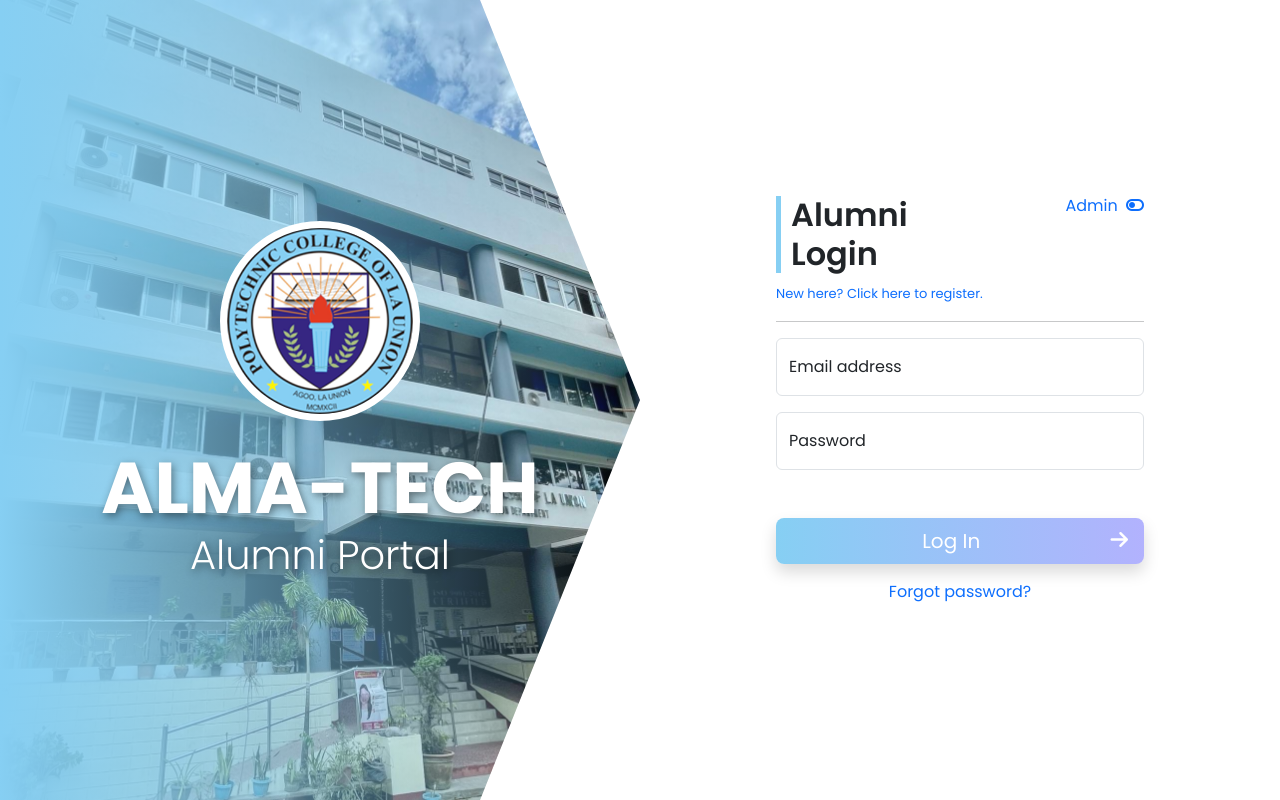
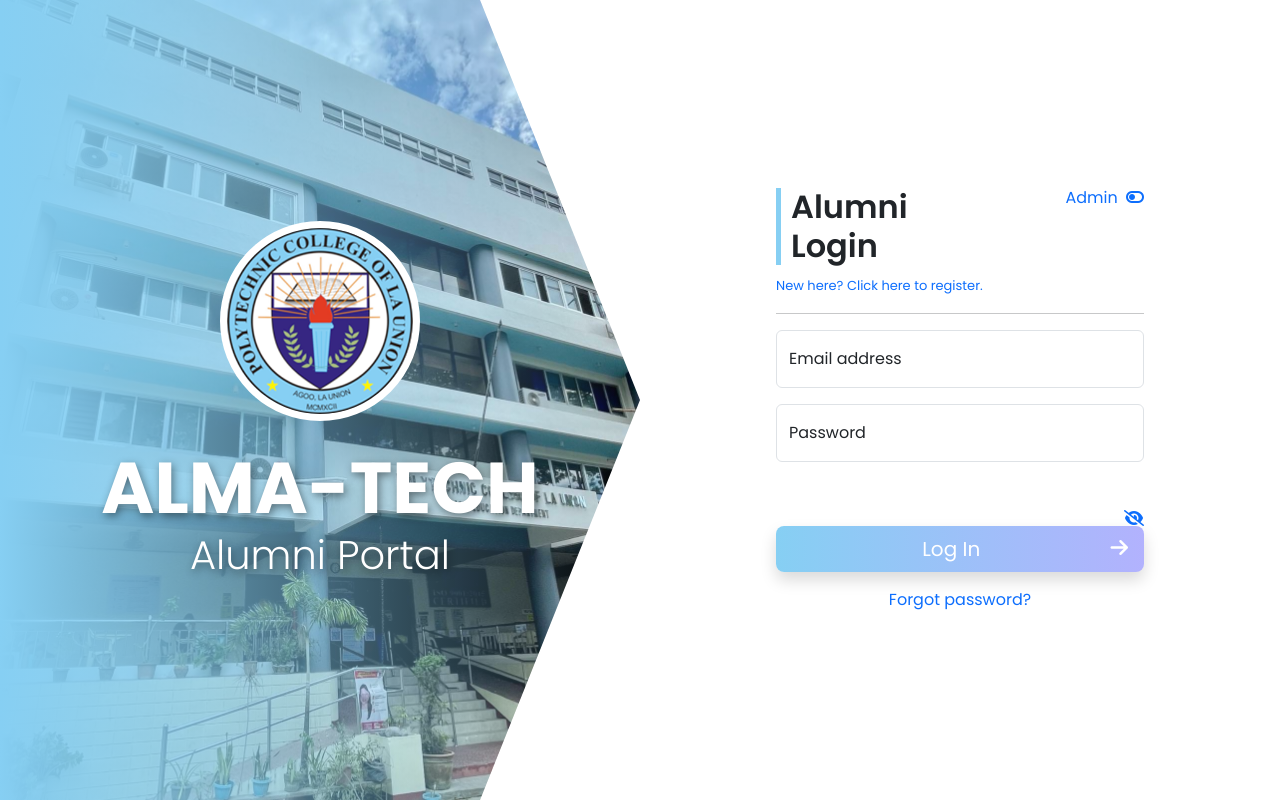
Before and after one commit to michaelsabado/alumni-portal, a PHP site: page /authentication/login in a window 1280 px wide. Run offline with PHP 8.4, Linux system fonts and the light colour scheme; some libraries are stand-ins or nearby versions.

Commit message:
Update login.php

```diff
--- a/authentication/login.php
+++ b/authentication/login.php
@@ -74,10 +74,12 @@ if (isset($_POST['submit'])) {
                         <label for="emailFLoat">Email address</label>
                     </div>
                     <div class="form-floating mb-3">
-                        <input type="password" class="form-control  mb-5 border" id="passFloat" placeholder="Password" name="password" required>
+                        <input type="password" class="form-control  mb-5 border pass-prev" id="passFloat" placeholder="Password" name="password" required>
                         <label for="passFloat">Password</label>
                     </div>
+                    <i class="fas fa-eye-slash  preview-pass cursor text-primary float-end"></i>
                     <div class="g-recaptcha mb-3" data-sitekey="6LecUlMkAAAAAGZe8uSpiMjbWXsk0oENDiiHIhpX"></div>
+                    <div></div>
                     <button type="submit" name="submit" class="btn btn-lg w-100 text-white btn shadow">Log In <i class="fas fa-arrow-right float-end mt-1"></i></button>
                     <div class="text-center mt-3">
                         <a href="forgot-password" class="text-decoration-none">Forgot password?</a>
```
